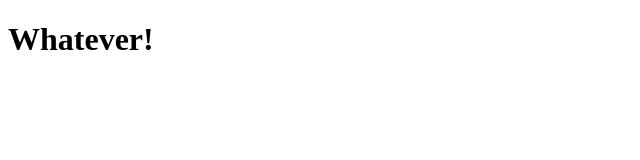
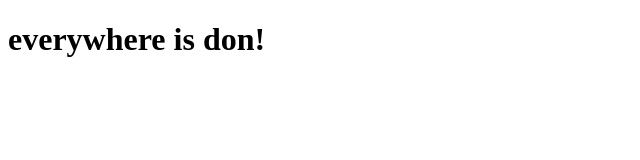
Before and after one commit to Shouraya/git-one, a plain HTML site: page index.html in a window 1280 px wide. Shown: the whole page, without its empty margins (0-640 px from the left). Drawn offline with Linux system fonts and the light colour scheme.

Commit message:
title changed

```diff
--- a/index.html
+++ b/index.html
@@ -4,6 +4,6 @@
 	<title>whoo</title>
 </head>
 <body>
-	<h1>Whatever!</h1>
+	<h1>everywhere is don!</h1>
 </body>
 </html>
```
